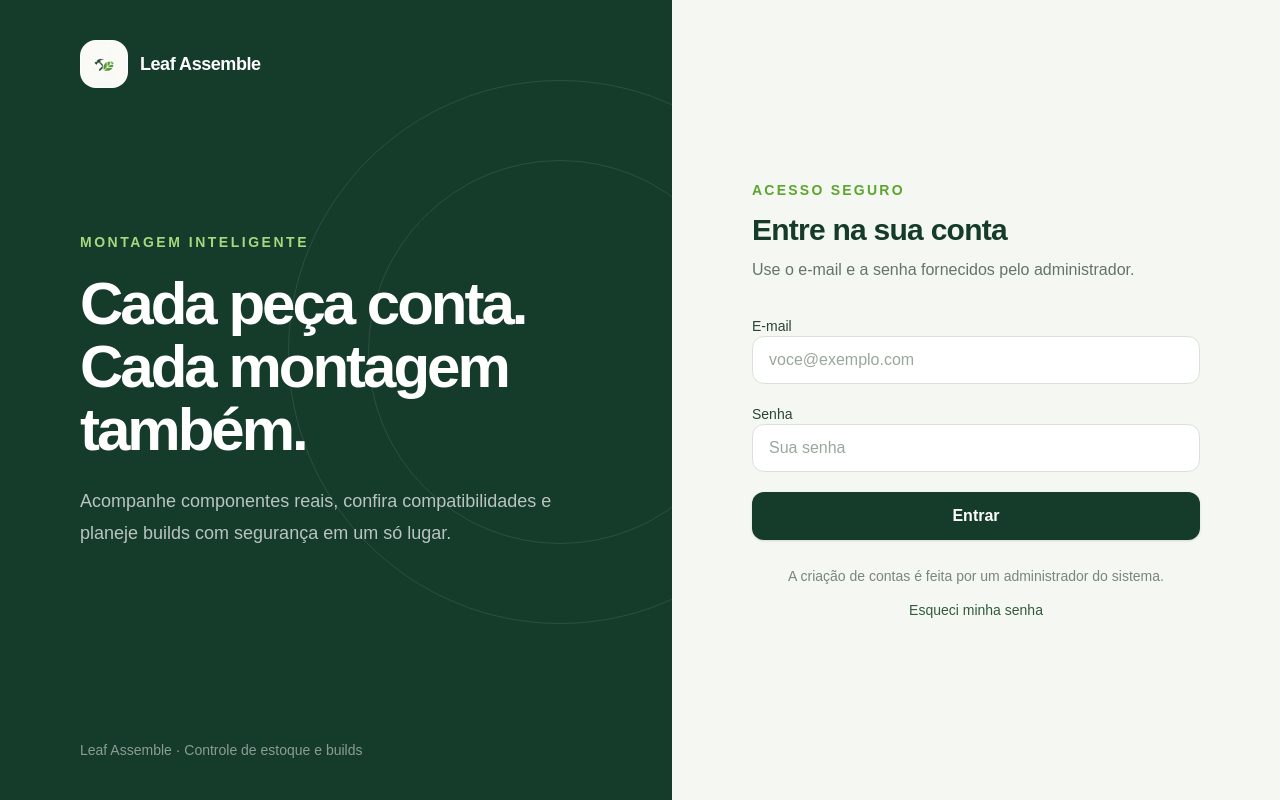
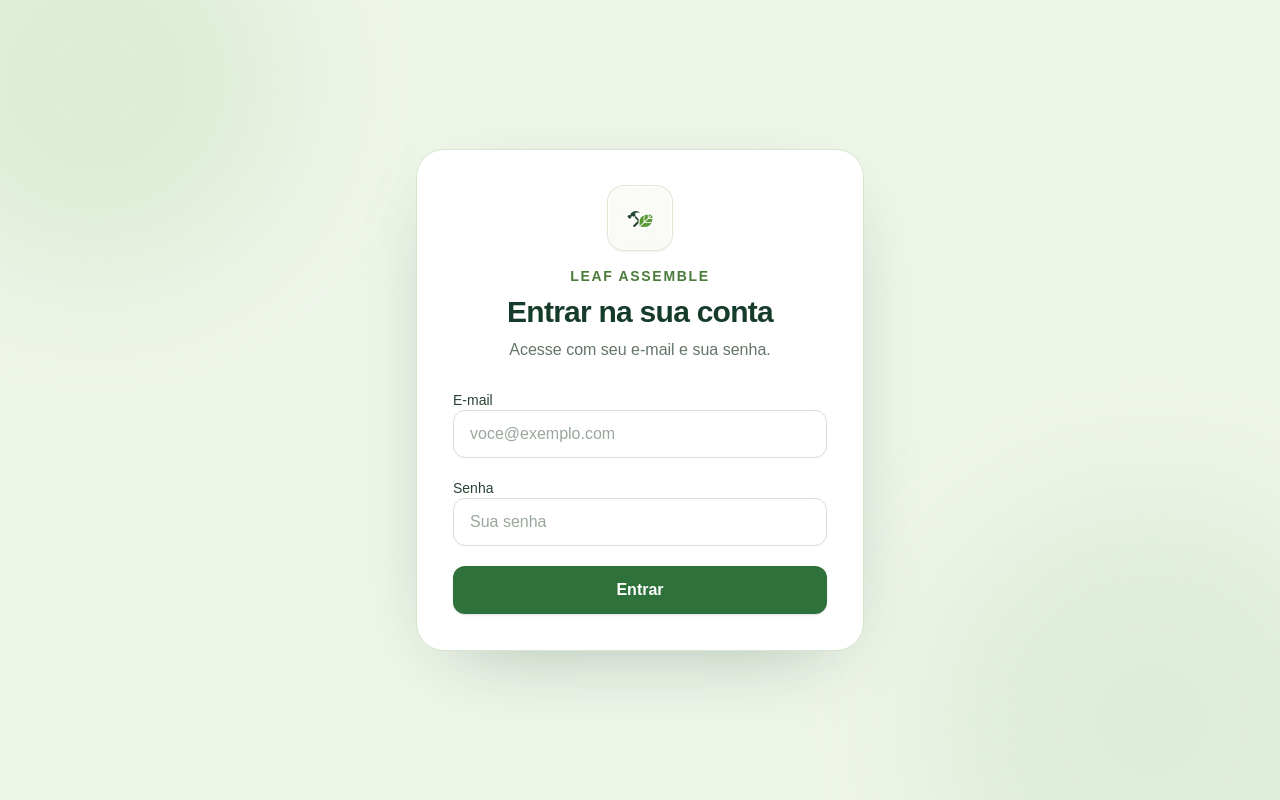
Before and after one commit to fbarcellos2002/Leaf-Assemble, a Next.js app: page /login in a window 1280 px wide. Built offline with nearby package versions, Linux system fonts and the light colour scheme.

Commit message:
alterações na tela de login

```diff
--- /dev/null
+++ b/src/app/(protected)/database-latency.tsx
@@ -0,0 +1,73 @@
+"use client";
+
+import { useCallback, useEffect, useState } from "react";
+
+import { createClient } from "@/lib/supabase/client";
+
+type Props = { authUserId: string };
+type PingState =
+  | { status: "checking" }
+  | { status: "ok"; latencyMs: number }
+  | { status: "error" };
+
+export function DatabaseLatency({ authUserId }: Props) {
+  const [ping, setPing] = useState<PingState>({ status: "checking" });
+
+  const measureLatency = useCallback(async () => {
+    setPing({ status: "checking" });
+    const startedAt = performance.now();
+
+    try {
+      const supabase = createClient();
+      const { data, error } = await supabase
+        .from("profiles")
+        .select("id")
+        .eq("auth_user_id", authUserId)
+        .maybeSingle();
+      const latencyMs = Math.max(0, Math.round(performance.now() - startedAt));
+
+      if (error || !data) {
+        setPing({ status: "error" });
+        return;
+      }
+
+      setPing({ status: "ok", latencyMs });
+    } catch {
+      setPing({ status: "error" });
+    }
+  }, [authUserId]);
+
+  useEffect(() => {
+    const initialPingId = window.setTimeout(() => void measureLatency(), 0);
+    const intervalId = window.setInterval(() => void measureLatency(), 30_000);
+    return () => {
+      window.clearTimeout(initialPingId);
+      window.clearInterval(intervalId);
+    };
+  }, [measureLatency]);
+
+  const label = ping.status === "checking"
+    ? "Banco: medindo…"
+    : ping.status === "ok"
+      ? `Banco: ${ping.latencyMs} ms`
+      : "Banco indisponível";
+  const color = ping.status === "ok"
+    ? "text-[#315b3c]"
+    : ping.status === "error"
+      ? "text-[#8d3c32]"
+      : "text-[#718276]";
+
+  return (
+    <button
+      aria-label={`${label}. Clique para medir novamente.`}
+      className={`inline-flex h-9 items-center gap-2 rounded-lg border border-[#d9e2d8] bg-white px-2.5 text-xs font-medium transition hover:bg-[#f5f7f2] disabled:cursor-wait disabled:opacity-70 sm:px-3 ${color}`}
+      disabled={ping.status === "checking"}
+      onClick={() => void measureLatency()}
+      title="Tempo de ida e volta de uma consulta autenticada ao Supabase, medido no navegador. Atualiza a cada 30 segundos."
+      type="button"
+    >
+      <span aria-hidden="true" className="text-sm">↻</span>
+      <span aria-live="polite">{label}</span>
+    </button>
+  );
+}
--- a/src/app/forgot-password/actions.ts
+++ b/src/app/forgot-password/actions.ts
@@ -12,15 +12,19 @@ export async function requestPasswordReset(formData: FormData) {
   const email = emailSchema.safeParse(formData.get("email"));
   if (!email.success) redirect("/forgot-password?error=invalid-input");
 
+  let failure: "setup" | "send-failed" | null = null;
   try {
     const supabase = await createClient();
     const siteUrl = getSiteUrl();
-    await supabase.auth.resetPasswordForEmail(email.data, {
+    const { error } = await supabase.auth.resetPasswordForEmail(email.data, {
       redirectTo: `${siteUrl}/auth/callback?next=/reset-password`,
     });
+    if (error) failure = "send-failed";
   } catch {
-    redirect("/forgot-password?error=setup");
+    failure = "setup";
   }
+
+  if (failure) redirect(`/forgot-password?error=${failure}`);
 
   // Keep the response identical whether or not the address belongs to a user.
   redirect("/forgot-password?status=sent");
--- a/src/app/globals.css
+++ b/src/app/globals.css
@@ -19,3 +19,13 @@ body {
   color: var(--foreground);
   font-family: Arial, Helvetica, sans-serif;
 }
+
+html {
+  min-width: 320px;
+}
+
+input,
+select,
+textarea {
+  max-width: 100%;
+}
--- a/src/app/login/page.tsx
+++ b/src/app/login/page.tsx
@@ -16,93 +16,63 @@ const messages: Record<string, string> = {
 
 export default async function LoginPage({ searchParams }: LoginPageProps) {
   const { error } = await searchParams;
+
   return (
-    <main className="grid min-h-screen bg-[#f5f7f2] lg:grid-cols-[1.05fr_0.95fr]">
-      <section className="relative hidden overflow-hidden bg-[#153b2a] px-12 py-10 text-white lg:flex lg:flex-col lg:justify-between xl:px-20">
-        <div className="absolute -right-40 top-20 size-[34rem] rounded-full border border-white/10" />
-        <div className="absolute -right-20 top-40 size-[24rem] rounded-full border border-white/10" />
-        <div className="relative flex items-center gap-3">
-          <div className="size-12 overflow-hidden rounded-2xl bg-white">
+    <main className="relative isolate flex min-h-screen min-h-svh items-center justify-center bg-[#eef5e9] px-4 py-8 sm:px-6">
+      <div aria-hidden="true" className="pointer-events-none absolute inset-0 -z-10 overflow-hidden">
+        <div className="absolute -left-24 -top-28 size-72 rounded-full bg-[#d7e9cc] opacity-70 blur-3xl sm:size-96" />
+        <div className="absolute -bottom-36 -right-24 size-80 rounded-full bg-[#dcebd5] opacity-80 blur-3xl sm:size-[28rem]" />
+      </div>
+
+      <section className="w-full max-w-md rounded-[1.75rem] border border-[#d7e6cf] bg-white p-6 shadow-[0_24px_80px_-40px_rgba(21,59,42,0.4)] sm:p-9">
+        <header className="text-center">
+          <div className="mx-auto size-14 overflow-hidden rounded-2xl bg-[#edf5e8] shadow-sm ring-1 ring-[#dce9d4] sm:size-16">
             <Image
               src="/brand/leaf-assemble-icon.jpg"
-              alt=""
-              width={48}
-              height={48}
+              alt="Leaf Assemble"
+              width={64}
+              height={64}
               priority
               className="size-full object-cover"
             />
           </div>
-          <span className="text-lg font-semibold tracking-tight">Leaf Assemble</span>
-        </div>
-        <div className="relative max-w-xl pb-12">
-          <p className="text-sm font-semibold tracking-[0.18em] text-[#a7d77e] uppercase">
-            Montagem inteligente
+          <p className="mt-4 text-sm font-semibold tracking-[0.12em] text-[#4b7b3b] uppercase">
+            Leaf Assemble
           </p>
-          <h1 className="mt-5 text-5xl leading-[1.05] font-semibold tracking-[-0.05em] xl:text-6xl">
-            Cada peça conta. Cada montagem também.
+          <h1 className="mt-2 text-2xl font-semibold tracking-tight text-[#153b2a] sm:text-3xl">
+            Entrar na sua conta
           </h1>
-          <p className="mt-6 max-w-lg text-lg leading-8 text-white/70">
-            Acompanhe componentes reais, confira compatibilidades e planeje
-            builds com segurança em um só lugar.
+          <p className="mt-2 text-sm leading-6 text-[#647568] sm:text-base">
+            Acesse com seu e-mail e sua senha.
           </p>
-        </div>
-        <p className="relative text-sm text-white/50">Leaf Assemble · Controle de estoque e builds</p>
-      </section>
-
-      <section className="flex items-center justify-center px-5 py-12 sm:px-8">
-        <div className="w-full max-w-md">
-          <div className="mb-10 flex items-center gap-3 lg:hidden">
-            <div className="size-11 overflow-hidden rounded-2xl bg-white shadow-sm">
-              <Image
-                src="/brand/leaf-assemble-icon.jpg"
-                alt=""
-                width={44}
-                height={44}
-                priority
-                className="size-full object-cover"
-              />
-            </div>
-            <span className="text-lg font-semibold text-[#153b2a]">Leaf Assemble</span>
-          </div>
-
-          <div>
-            <p className="text-sm font-semibold tracking-[0.16em] text-[#5da52f] uppercase">
-              Acesso seguro
-            </p>
-            <h2 className="mt-3 text-3xl font-semibold tracking-tight text-[#153b2a]">
-              Entre na sua conta
-            </h2>
-            <p className="mt-2 leading-7 text-[#647568]">
-              Use o e-mail e a senha fornecidos pelo administrador.
-            </p>
-          </div>
+        </header>
 
         {error ? (
           <p
             role="alert"
-              className="mt-6 rounded-xl border border-[#efcfca] bg-[#fff5f3] px-4 py-3 text-sm leading-6 text-[#8d3c32]"
+            className="mt-6 rounded-xl border border-[#efcfca] bg-[#fff5f3] px-4 py-3 text-left text-sm leading-6 text-[#8d3c32]"
           >
             {messages[error] ?? "Não foi possível entrar. Tente novamente."}
           </p>
         ) : null}
 
-          <form action={signIn} className="mt-8 space-y-5">
-            <label className="block space-y-2 text-sm font-medium text-[#294333]">
+        <form action={signIn} className="mt-7 space-y-5">
+          <label className="block space-y-2 text-left text-sm font-medium text-[#294333]">
             E-mail
             <input
               autoComplete="email"
-                className="h-12 w-full rounded-xl border border-[#d9e2d8] bg-white px-4 text-base text-[#16271e] outline-none transition placeholder:text-[#9aa79c] focus:border-[#5da52f] focus:ring-4 focus:ring-[#5da52f]/10"
+              className="h-12 w-full min-w-0 rounded-xl border border-[#d4e0d0] bg-white px-4 text-base text-[#16271e] outline-none transition placeholder:text-[#9aa79c] focus:border-[#5da52f] focus:ring-4 focus:ring-[#5da52f]/10"
               name="email"
               placeholder="voce@exemplo.com"
               required
               type="email"
             />
           </label>
-            <label className="block space-y-2 text-sm font-medium text-[#294333]">
+          <label className="block space-y-2 text-left text-sm font-medium text-[#294333]">
             Senha
             <input
               autoComplete="current-password"
-                className="h-12 w-full rounded-xl border border-[#d9e2d8] bg-white px-4 text-base text-[#16271e] outline-none transition placeholder:text-[#9aa79c] focus:border-[#5da52f] focus:ring-4 focus:ring-[#5da52f]/10"
+              className="h-12 w-full min-w-0 rounded-xl border border-[#d4e0d0] bg-white px-4 text-base text-[#16271e] outline-none transition placeholder:text-[#9aa79c] focus:border-[#5da52f] focus:ring-4 focus:ring-[#5da52f]/10"
               name="password"
               placeholder="Sua senha"
               required
@@ -110,22 +80,12 @@ export default async function LoginPage({ searchParams }: LoginPageProps) {
             />
           </label>
           <button
-              className="flex h-12 w-full items-center justify-center rounded-xl bg-[#153b2a] px-5 font-semibold text-white shadow-sm transition hover:bg-[#205138] focus-visible:outline-2 focus-visible:outline-offset-2 focus-visible:outline-[#5da52f]"
+            className="flex h-12 w-full items-center justify-center rounded-xl bg-[#2f713b] px-5 font-semibold text-white shadow-sm transition hover:bg-[#255f31] focus-visible:outline-2 focus-visible:outline-offset-2 focus-visible:outline-[#5da52f]"
             type="submit"
           >
             Entrar
           </button>
         </form>
-
-          <p className="mt-6 text-center text-sm leading-6 text-[#78867b]">
-            A criação de contas é feita por um administrador do sistema.
-          </p>
-          <p className="mt-3 text-center text-sm">
-            <a className="font-medium text-[#315b3c] underline-offset-4 hover:underline" href="/forgot-password">
-              Esqueci minha senha
-            </a>
-          </p>
-        </div>
       </section>
     </main>
   );
--- a/src/lib/supabase/admin.ts
+++ b/src/lib/supabase/admin.ts
@@ -10,7 +10,7 @@ const serviceRoleKeySchema = z.string().min(1);
 export function createAdminClient() {
   const { url } = getSupabaseEnv();
   const serviceRoleKey = serviceRoleKeySchema.parse(
-    process.env.SUPABASE_SERVICE_ROLE_KEY,
+    process.env.SUPABASE_SECRET_KEY ?? process.env.SUPABASE_SERVICE_ROLE_KEY,
   );
 
   return createClient(url, serviceRoleKey, {
```
Also changed, not shown: src/app/(protected)/layout.tsx (+9 -7 lines), src/app/(protected)/usuarios/actions.ts (+34 -3 lines), src/app/(protected)/usuarios/page.tsx (+6 -3 lines), src/app/forgot-password/page.tsx (+6 -2 lines), 1 other file (tests, documents, lock files or other folders). Lines whose indentation alone changed are shown as unchanged.
